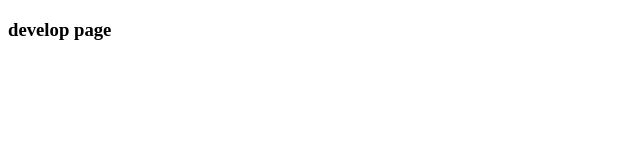
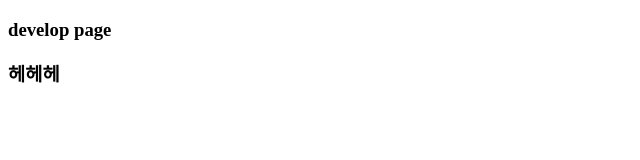
Before and after one commit to byunduri/hangi, a plain HTML site: page dev/develop.html in a window 1280 px wide. Shown: the full height of the page, 0-640 px from the left. Drawn offline with Linux system fonts and the light colour scheme.

Commit message:
develop add dev

```diff
--- a/dev/develop.html
+++ b/dev/develop.html
@@ -7,5 +7,6 @@
 </head>
 <body>
     <h3>develop page</h3>
+    <h3>헤헤헤</h3>
 </body>
 </html>
```
